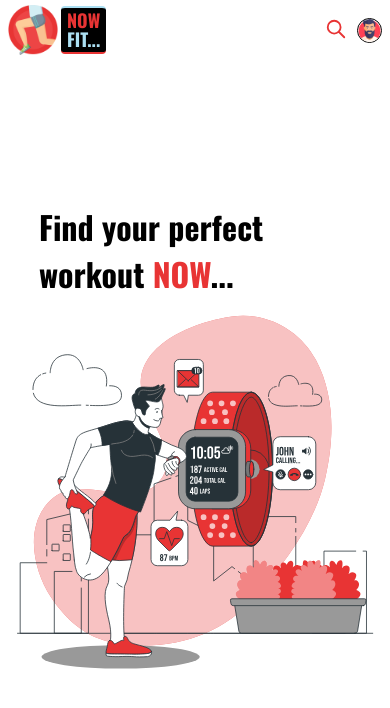
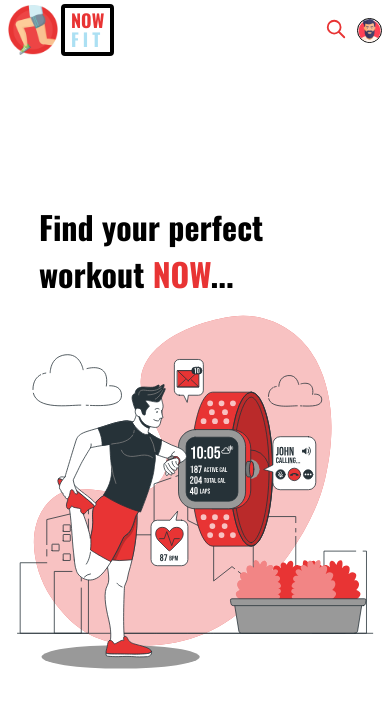
Before and after one commit to AmitThakur11/ping-fit, a React (Create React App) app: page / in a window 390 px wide. Shown: the top 708 px of the page. Built offline with nearby package versions, Linux system fonts and the light colour scheme.

Commit message:
Style : logo

```diff
--- a/src/components/Logo/index.js
+++ b/src/components/Logo/index.js
@@ -7,7 +7,7 @@ function Logo() {
           <img className="logoImg" src={LogoImg} alt="logo" />
           <div className="logoName">
             <p className="logoName_first">NOW</p>
-            <p className="logoName_last ">FIT...</p>
+            <p className="logoName_last ">FIT</p>
           </div>
         </div>
   )
--- a/src/components/Logo/style.css
+++ b/src/components/Logo/style.css
@@ -1,5 +1,6 @@
 .logo{
     display: flex;
+
     align-items: center;
     cursor: pointer;
     gap: 5px;
@@ -11,15 +12,18 @@
 
 }
 .logoName{
-    background-color: black;
-    padding: 4px;
+    /* background-color:black; */
+    padding: 10px 4px ;
+    display: flex;
+    flex-direction: row;
     border-radius: 4px;
+    border: 4px solid;
     line-height: 1.5em;
-    border-bottom: 2px solid var(--red);
-    border-top: 2px solid var(--blue);
+    /* border-bottom: 2px solid var(--red);
+    border-top: 2px solid var(--blue); */
 }
 .logoName>p{
-    font-size: 22px;
+    font-size: 32px;
     font-weight: 900;
 
 
@@ -44,7 +48,7 @@ text-align: center;
 
     }
     .logoName{
-        background-color: black;
+
         padding: 3px 6px;
         border-radius: 4px;
         line-height: 1.2em;
@@ -59,3 +63,12 @@ text-align: center;
 
 
 }
+
+@media(max-width:480px){
+    .logoName{
+        flex-direction: column;
+    }
+    .logoName_last{
+       letter-spacing: 4px;
+    }
+}
```
